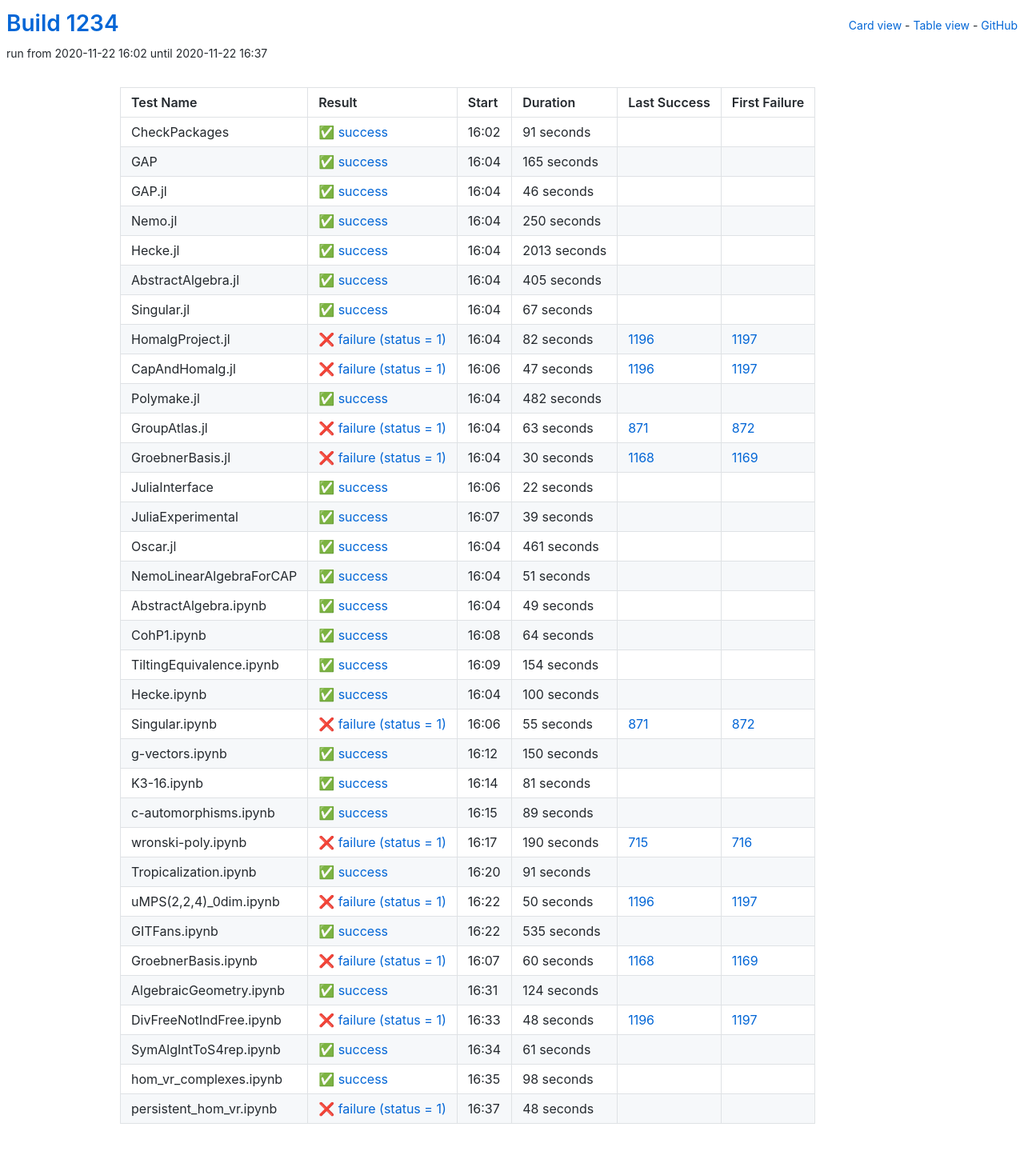
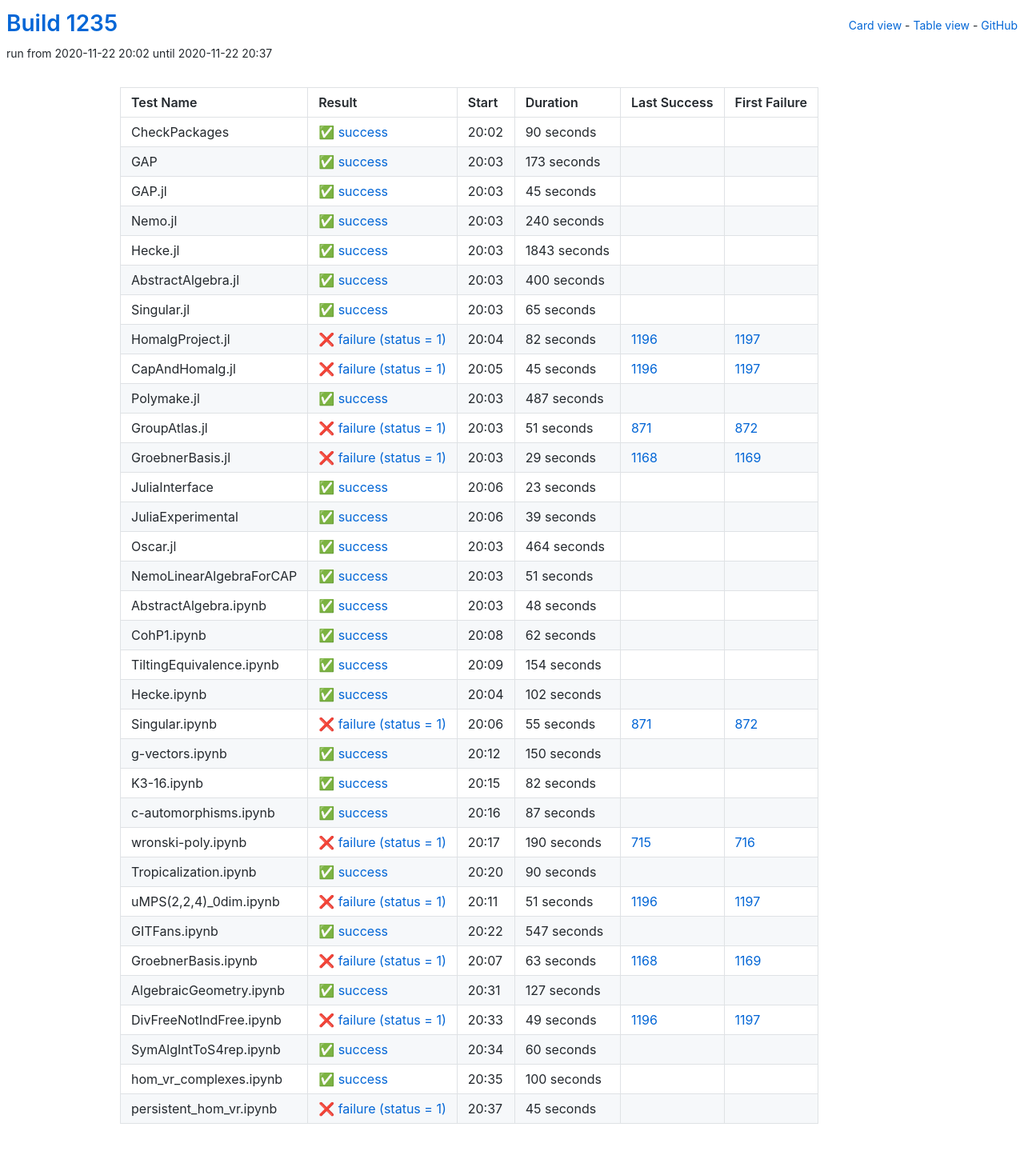
Before and after one commit to oscar-system/oscar-ci-status-stable, a Jekyll site: the page built from table.html, in a window 1280 px wide. Shown: the whole page at 80% size. Built offline with Jekyll 4.4.1, drawn with Linux system fonts in a browser that asks for light colours.

Commit message:
Build #1235

```diff
--- a/_data/ci.yml
+++ b/_data/ci.yml
@@ -1,6 +1,6 @@
 ---
-build: 1234
-build_url: https://oscarci.mathematik.uni-kl.de/job/oscar-stable/1234/
+build: 1235
+build_url: https://oscarci.mathematik.uni-kl.de/job/oscar-stable/1235/
 job: oscar-stable
 organization: oscar-system
 repo: oscar-ci-status-stable
@@ -8,92 +8,92 @@ repourl: https://github.com/oscar-system/oscar-ci-status-stable
 tests:
 - name: CheckPackages
   id: checkpackages
-  log: https://oscarci.mathematik.uni-kl.de/job/oscar-stable/1234/artifact/logs/build-1234/CheckPackages.log
-  start: 2020-11-22 16:02
+  log: https://oscarci.mathematik.uni-kl.de/job/oscar-stable/1235/artifact/logs/build-1235/CheckPackages.log
+  start: 2020-11-22 20:02
   success: true
   exitcode: 0
   status: success
-  duration: 91
+  duration: 90
   last_success: false
   last_success_url:
   first_failure: false
   first_failure_url:
 - name: GAP
   id: gap
-  log: https://oscarci.mathematik.uni-kl.de/job/oscar-stable/1234/artifact/logs/build-1234/GAP.log
-  start: 2020-11-22 16:04
+  log: https://oscarci.mathematik.uni-kl.de/job/oscar-stable/1235/artifact/logs/build-1235/GAP.log
+  start: 2020-11-22 20:03
   success: true
   exitcode: 0
   status: success
-  duration: 165
+  duration: 173
   last_success: false
   last_success_url:
   first_failure: false
   first_failure_url:
 - name: GAP.jl
   id: gap-jl
-  log: https://oscarci.mathematik.uni-kl.de/job/oscar-stable/1234/artifact/logs/build-1234/GAP.jl.log
-  start: 2020-11-22 16:04
+  log: https://oscarci.mathematik.uni-kl.de/job/oscar-stable/1235/artifact/logs/build-1235/GAP.jl.log
+  start: 2020-11-22 20:03
   success: true
   exitcode: 0
   status: success
-  duration: 46
+  duration: 45
   last_success: false
   last_success_url:
   first_failure: false
   first_failure_url:
 - name: Nemo.jl
   id: nemo-jl
-  log: https://oscarci.mathematik.uni-kl.de/job/oscar-stable/1234/artifact/logs/build-1234/Nemo.jl.log
-  start: 2020-11-22 16:04
+  log: https://oscarci.mathematik.uni-kl.de/job/oscar-stable/1235/artifact/logs/build-1235/Nemo.jl.log
+  start: 2020-11-22 20:03
   success: true
   exitcode: 0
   status: success
-  duration: 250
+  duration: 240
   last_success: false
   last_success_url:
   first_failure: false
   first_failure_url:
 - name: Hecke.jl
   id: hecke-jl
-  log: https://oscarci.mathematik.uni-kl.de/job/oscar-stable/1234/artifact/logs/build-1234/Hecke.jl.log
-  start: 2020-11-22 16:04
+  log: https://oscarci.mathematik.uni-kl.de/job/oscar-stable/1235/artifact/logs/build-1235/Hecke.jl.log
+  start: 2020-11-22 20:03
   success: true
   exitcode: 0
   status: success
-  duration: 2013
+  duration: 1843
   last_success: false
   last_success_url:
   first_failure: false
   first_failure_url:
 - name: AbstractAlgebra.jl
   id: abstractalgebra-jl
-  log: https://oscarci.mathematik.uni-kl.de/job/oscar-stable/1234/artifact/logs/build-1234/AbstractAlgebra.jl.log
-  start: 2020-11-22 16:04
+  log: https://oscarci.mathematik.uni-kl.de/job/oscar-stable/1235/artifact/logs/build-1235/AbstractAlgebra.jl.log
+  start: 2020-11-22 20:03
   success: true
   exitcode: 0
   status: success
-  duration: 405
+  duration: 400
   last_success: false
   last_success_url:
   first_failure: false
   first_failure_url:
 - name: Singular.jl
   id: singular-jl
-  log: https://oscarci.mathematik.uni-kl.de/job/oscar-stable/1234/artifact/logs/build-1234/Singular.jl.log
-  start: 2020-11-22 16:04
+  log: https://oscarci.mathematik.uni-kl.de/job/oscar-stable/1235/artifact/logs/build-1235/Singular.jl.log
+  start: 2020-11-22 20:03
   success: true
   exitcode: 0
   status: success
-  duration: 67
+  duration: 65
   last_success: false
   last_success_url:
   first_failure: false
   first_failure_url:
 - name: HomalgProject.jl
   id: homalgproject-jl
-  log: https://oscarci.mathematik.uni-kl.de/job/oscar-stable/1234/artifact/logs/build-1234/HomalgProject.jl.log
-  start: 2020-11-22 16:04
+  log: https://oscarci.mathematik.uni-kl.de/job/oscar-stable/1235/artifact/logs/build-1235/HomalgProject.jl.log
+  start: 2020-11-22 20:04
   success: false
   exitcode: 1
   status: failure
@@ -104,68 +104,68 @@ tests:
   first_failure_url: https://oscarci.mathematik.uni-kl.de/job/oscar-stable/1197/
 - name: CapAndHomalg.jl
   id: capandhomalg-jl
-  log: https://oscarci.mathematik.uni-kl.de/job/oscar-stable/1234/artifact/logs/build-1234/CapAndHomalg.jl.log
-  start: 2020-11-22 16:06
+  log: https://oscarci.mathematik.uni-kl.de/job/oscar-stable/1235/artifact/logs/build-1235/CapAndHomalg.jl.log
+  start: 2020-11-22 20:05
   success: false
   exitcode: 1
   status: failure
-  duration: 47
+  duration: 45
   last_success: 1196
   last_success_url: https://oscarci.mathematik.uni-kl.de/job/oscar-stable/1196/
   first_failure: 1197
   first_failure_url: https://oscarci.mathematik.uni-kl.de/job/oscar-stable/1197/
 - name: Polymake.jl
   id: polymake-jl
-  log: https://oscarci.mathematik.uni-kl.de/job/oscar-stable/1234/artifact/logs/build-1234/Polymake.jl.log
-  start: 2020-11-22 16:04
+  log: https://oscarci.mathematik.uni-kl.de/job/oscar-stable/1235/artifact/logs/build-1235/Polymake.jl.log
+  start: 2020-11-22 20:03
   success: true
   exitcode: 0
   status: success
-  duration: 482
+  duration: 487
   last_success: false
   last_success_url:
   first_failure: false
   first_failure_url:
 - name: GroupAtlas.jl
   id: groupatlas-jl
-  log: https://oscarci.mathematik.uni-kl.de/job/oscar-stable/1234/artifact/logs/build-1234/GroupAtlas.jl.log
-  start: 2020-11-22 16:04
+  log: https://oscarci.mathematik.uni-kl.de/job/oscar-stable/1235/artifact/logs/build-1235/GroupAtlas.jl.log
+  start: 2020-11-22 20:03
   success: false
   exitcode: 1
   status: failure
-  duration: 63
+  duration: 51
   last_success: 871
   last_success_url: https://oscarci.mathematik.uni-kl.de/job/oscar-stable/871/
   first_failure: 872
   first_failure_url: https://oscarci.mathematik.uni-kl.de/job/oscar-stable/872/
 - name: GroebnerBasis.jl
   id: groebnerbasis-jl
-  log: https://oscarci.mathematik.uni-kl.de/job/oscar-stable/1234/artifact/logs/build-1234/GroebnerBasis.jl.log
-  start: 2020-11-22 16:04
+  log: https://oscarci.mathematik.uni-kl.de/job/oscar-stable/1235/artifact/logs/build-1235/GroebnerBasis.jl.log
+  start: 2020-11-22 20:03
   success: false
   exitcode: 1
   status: failure
-  duration: 30
+  duration: 29
   last_success: 1168
   last_success_url: https://oscarci.mathematik.uni-kl.de/job/oscar-stable/1168/
   first_failure: 1169
   first_failure_url: https://oscarci.mathematik.uni-kl.de/job/oscar-stable/1169/
 - name: JuliaInterface
   id: juliainterface
-  log: https://oscarci.mathematik.uni-kl.de/job/oscar-stable/1234/artifact/logs/build-1234/JuliaInterface.log
-  start: 2020-11-22 16:06
+  log: https://oscarci.mathematik.uni-kl.de/job/oscar-stable/1235/artifact/logs/build-1235/JuliaInterface.log
+  start: 2020-11-22 20:06
   success: true
   exitcode: 0
   status: success
-  duration: 22
+  duration: 23
   last_success: false
   last_success_url:
   first_failure: false
   first_failure_url:
 - name: JuliaExperimental
   id: juliaexperimental
-  log: https://oscarci.mathematik.uni-kl.de/job/oscar-stable/1234/artifact/logs/build-1234/JuliaExperimental.log
-  start: 2020-11-22 16:07
+  log: https://oscarci.mathematik.uni-kl.de/job/oscar-stable/1235/artifact/logs/build-1235/JuliaExperimental.log
+  start: 2020-11-22 20:06
   success: true
   exitcode: 0
   status: success
@@ -176,20 +176,20 @@ tests:
   first_failure_url:
 - name: Oscar.jl
   id: oscar-jl
-  log: https://oscarci.mathematik.uni-kl.de/job/oscar-stable/1234/artifact/logs/build-1234/Oscar.jl.log
-  start: 2020-11-22 16:04
+  log: https://oscarci.mathematik.uni-kl.de/job/oscar-stable/1235/artifact/logs/build-1235/Oscar.jl.log
+  start: 2020-11-22 20:03
   success: true
   exitcode: 0
   status: success
-  duration: 461
+  duration: 464
   last_success: false
   last_success_url:
   first_failure: false
   first_failure_url:
 - name: NemoLinearAlgebraForCAP
   id: nemolinearalgebraforcap
-  log: https://oscarci.mathematik.uni-kl.de/job/oscar-stable/1234/artifact/logs/build-1234/NemoLinearAlgebraForCAP.log
-  start: 2020-11-22 16:04
+  log: https://oscarci.mathematik.uni-kl.de/job/oscar-stable/1235/artifact/logs/build-1235/NemoLinearAlgebraForCAP.log
+  start: 2020-11-22 20:03
   success: true
   exitcode: 0
   status: success
@@ -200,32 +200,32 @@ tests:
   first_failure_url:
 - name: AbstractAlgebra.ipynb
   id: abstractalgebra-ipynb
-  log: https://oscarci.mathematik.uni-kl.de/job/oscar-stable/1234/artifact/logs/build-1234/AbstractAlgebra.ipynb.log
-  start: 2020-11-22 16:04
+  log: https://oscarci.mathematik.uni-kl.de/job/oscar-stable/1235/artifact/logs/build-1235/AbstractAlgebra.ipynb.log
+  start: 2020-11-22 20:03
   success: true
   exitcode: 0
   status: success
-  duration: 49
+  duration: 48
   last_success: false
   last_success_url:
   first_failure: false
   first_failure_url:
 - name: CohP1.ipynb
   id: cohp1-ipynb
-  log: https://oscarci.mathematik.uni-kl.de/job/oscar-stable/1234/artifact/logs/build-1234/CohP1.ipynb.log
-  start: 2020-11-22 16:08
+  log: https://oscarci.mathematik.uni-kl.de/job/oscar-stable/1235/artifact/logs/build-1235/CohP1.ipynb.log
+  start: 2020-11-22 20:08
   success: true
   exitcode: 0
   status: success
-  duration: 64
+  duration: 62
   last_success: false
   last_success_url:
   first_failure: false
   first_failure_url:
 - name: TiltingEquivalence.ipynb
   id: tiltingequivalence-ipynb
-  log: https://oscarci.mathematik.uni-kl.de/job/oscar-stable/1234/artifact/logs/build-1234/TiltingEquivalence.ipynb.log
-  start: 2020-11-22 16:09
+  log: https://oscarci.mathematik.uni-kl.de/job/oscar-stable/1235/artifact/logs/build-1235/TiltingEquivalence.ipynb.log
+  start: 2020-11-22 20:09
   success: true
   exitcode: 0
   status: success
@@ -236,20 +236,20 @@ tests:
   first_failure_url:
 - name: Hecke.ipynb
   id: hecke-ipynb
-  log: https://oscarci.mathematik.uni-kl.de/job/oscar-stable/1234/artifact/logs/build-1234/Hecke.ipynb.log
-  start: 2020-11-22 16:04
+  log: https://oscarci.mathematik.uni-kl.de/job/oscar-stable/1235/artifact/logs/build-1235/Hecke.ipynb.log
+  start: 2020-11-22 20:04
   success: true
   exitcode: 0
   status: success
-  duration: 100
+  duration: 102
   last_success: false
   last_success_url:
   first_failure: false
   first_failure_url:
 - name: Singular.ipynb
   id: singular-ipynb
-  log: https://oscarci.mathematik.uni-kl.de/job/oscar-stable/1234/artifact/logs/build-1234/Singular.ipynb.log
-  start: 2020-11-22 16:06
+  log: https://oscarci.mathematik.uni-kl.de/job/oscar-stable/1235/artifact/logs/build-1235/Singular.ipynb.log
+  start: 2020-11-22 20:06
   success: false
   exitcode: 1
   status: failure
@@ -260,8 +260,8 @@ tests:
   first_failure_url: https://oscarci.mathematik.uni-kl.de/job/oscar-stable/872/
 - name: g-vectors.ipynb
   id: g-vectors-ipynb
-  log: https://oscarci.mathematik.uni-kl.de/job/oscar-stable/1234/artifact/logs/build-1234/g-vectors.ipynb.log
-  start: 2020-11-22 16:12
+  log: https://oscarci.mathematik.uni-kl.de/job/oscar-stable/1235/artifact/logs/build-1235/g-vectors.ipynb.log
+  start: 2020-11-22 20:12
   success: true
   exitcode: 0
   status: success
@@ -272,32 +272,32 @@ tests:
   first_failure_url:
 - name: K3-16.ipynb
   id: k3-16-ipynb
-  log: https://oscarci.mathematik.uni-kl.de/job/oscar-stable/1234/artifact/logs/build-1234/K3-16.ipynb.log
-  start: 2020-11-22 16:14
+  log: https://oscarci.mathematik.uni-kl.de/job/oscar-stable/1235/artifact/logs/build-1235/K3-16.ipynb.log
+  start: 2020-11-22 20:15
   success: true
   exitcode: 0
   status: success
-  duration: 81
+  duration: 82
   last_success: false
   last_success_url:
   first_failure: false
   first_failure_url:
 - name: c-automorphisms.ipynb
   id: c-automorphisms-ipynb
-  log: https://oscarci.mathematik.uni-kl.de/job/oscar-stable/1234/artifact/logs/build-1234/c-automorphisms.ipynb.log
-  start: 2020-11-22 16:15
+  log: https://oscarci.mathematik.uni-kl.de/job/oscar-stable/1235/artifact/logs/build-1235/c-automorphisms.ipynb.log
+  start: 2020-11-22 20:16
   success: true
   exitcode: 0
   status: success
-  duration: 89
+  duration: 87
   last_success: false
   last_success_url:
   first_failure: false
   first_failure_url:
 - name: wronski-poly.ipynb
   id: wronski-poly-ipynb
-  log: https://oscarci.mathematik.uni-kl.de/job/oscar-stable/1234/artifact/logs/build-1234/wronski-poly.ipynb.log
-  start: 2020-11-22 16:17
+  log: https://oscarci.mathematik.uni-kl.de/job/oscar-stable/1235/artifact/logs/build-1235/wronski-poly.ipynb.log
+  start: 2020-11-22 20:17
   success: false
   exitcode: 1
   status: failure
@@ -308,108 +308,108 @@ tests:
   first_failure_url: https://oscarci.mathematik.uni-kl.de/job/oscar-stable/716/
 - name: Tropicalization.ipynb
   id: tropicalization-ipynb
-  log: https://oscarci.mathematik.uni-kl.de/job/oscar-stable/1234/artifact/logs/build-1234/Tropicalization.ipynb.log
-  start: 2020-11-22 16:20
+  log: https://oscarci.mathematik.uni-kl.de/job/oscar-stable/1235/artifact/logs/build-1235/Tropicalization.ipynb.log
+  start: 2020-11-22 20:20
   success: true
   exitcode: 0
   status: success
-  duration: 91
+  duration: 90
   last_success: false
   last_success_url:
   first_failure: false
   first_failure_url:
 - name: uMPS(2,2,4)_0dim.ipynb
   id: umps-2-2-4-0dim-ipynb
-  log: https://oscarci.mathematik.uni-kl.de/job/oscar-stable/1234/artifact/logs/build-1234/uMPS-2-2-4-_0dim.ipynb.log
-  start: 2020-11-22 16:22
+  log: https://oscarci.mathematik.uni-kl.de/job/oscar-stable/1235/artifact/logs/build-1235/uMPS-2-2-4-_0dim.ipynb.log
+  start: 2020-11-22 20:11
   success: false
   exitcode: 1
   status: failure
-  duration: 50
+  duration: 51
   last_success: 1196
   last_success_url: https://oscarci.mathematik.uni-kl.de/job/oscar-stable/1196/
   first_failure: 1197
   first_failure_url: https://oscarci.mathematik.uni-kl.de/job/oscar-stable/1197/
 - name: GITFans.ipynb
   id: gitfans-ipynb
-  log: https://oscarci.mathematik.uni-kl.de/job/oscar-stable/1234/artifact/logs/build-1234/GITFans.ipynb.log
-  start: 2020-11-22 16:22
+  log: https://oscarci.mathematik.uni-kl.de/job/oscar-stable/1235/artifact/logs/build-1235/GITFans.ipynb.log
+  start: 2020-11-22 20:22
   success: true
   exitcode: 0
   status: success
-  duration: 535
+  duration: 547
   last_success: false
   last_success_url:
   first_failure: false
   first_failure_url:
 - name: GroebnerBasis.ipynb
   id: groebnerbasis-ipynb
-  log: https://oscarci.mathematik.uni-kl.de/job/oscar-stable/1234/artifact/logs/build-1234/GroebnerBasis.ipynb.log
-  start: 2020-11-22 16:07
+  log: https://oscarci.mathematik.uni-kl.de/job/oscar-stable/1235/artifact/logs/build-1235/GroebnerBasis.ipynb.log
+  start: 2020-11-22 20:07
   success: false
   exitcode: 1
   status: failure
-  duration: 60
+  duration: 63
   last_success: 1168
   last_success_url: https://oscarci.mathematik.uni-kl.de/job/oscar-stable/1168/
   first_failure: 1169
   first_failure_url: https://oscarci.mathematik.uni-kl.de/job/oscar-stable/1169/
 - name: AlgebraicGeometry.ipynb
   id: algebraicgeometry-ipynb
-  log: https://oscarci.mathematik.uni-kl.de/job/oscar-stable/1234/artifact/logs/build-1234/AlgebraicGeometry.ipynb.log
-  start: 2020-11-22 16:31
+  log: https://oscarci.mathematik.uni-kl.de/job/oscar-stable/1235/artifact/logs/build-1235/AlgebraicGeometry.ipynb.log
+  start: 2020-11-22 20:31
   success: true
   exitcode: 0
   status: success
-  duration: 124
+  duration: 127
   last_success: false
   last_success_url:
   first_failure: false
   first_failure_url:
 - name: DivFreeNotIndFree.ipynb
   id: divfreenotindfree-ipynb
-  log: https://oscarci.mathematik.uni-kl.de/job/oscar-stable/1234/artifact/logs/build-1234/DivFreeNotIndFree.ipynb.log
-  start: 2020-11-22 16:33
+  log: https://oscarci.mathematik.uni-kl.de/job/oscar-stable/1235/artifact/logs/build-1235/DivFreeNotIndFree.ipynb.log
+  start: 2020-11-22 20:33
   success: false
   exitcode: 1
   status: failure
-  duration: 48
+  duration: 49
   last_success: 1196
   last_success_url: https://oscarci.mathematik.uni-kl.de/job/oscar-stable/1196/
   first_failure: 1197
   first_failure_url: https://oscarci.mathematik.uni-kl.de/job/oscar-stable/1197/
 - name: SymAlgIntToS4rep.ipynb
   id: symalginttos4rep-ipynb
-  log: https://oscarci.mathematik.uni-kl.de/job/oscar-stable/1234/artifact/logs/build-1234/SymAlgIntToS4rep.ipynb.log
-  start: 2020-11-22 16:34
+  log: https://oscarci.mathematik.uni-kl.de/job/oscar-stable/1235/artifact/logs/build-1235/SymAlgIntToS4rep.ipynb.log
+  start: 2020-11-22 20:34
   success: true
   exitcode: 0
   status: success
-  duration: 61
+  duration: 60
   last_success: false
   last_success_url:
   first_failure: false
   first_failure_url:
 - name: hom_vr_complexes.ipynb
   id: hom-vr-complexes-ipynb
-  log: https://oscarci.mathematik.uni-kl.de/job/oscar-stable/1234/artifact/logs/build-1234/hom_vr_complexes.ipynb.log
-  start: 2020-11-22 16:35
+  log: https://oscarci.mathematik.uni-kl.de/job/oscar-stable/1235/artifact/logs/build-1235/hom_vr_complexes.ipynb.log
+  start: 2020-11-22 20:35
   success: true
   exitcode: 0
   status: success
-  duration: 98
+  duration: 100
   last_success: false
   last_success_url:
   first_failure: false
   first_failure_url:
 - name: persistent_hom_vr.ipynb
   id: persistent-hom-vr-ipynb
-  log: https://oscarci.mathematik.uni-kl.de/job/oscar-stable/1234/artifact/logs/build-1234/persistent_hom_vr.ipynb.log
-  start: 2020-11-22 16:37
+  log: https://oscarci.mathematik.uni-kl.de/job/oscar-stable/1235/artifact/logs/build-1235/persistent_hom_vr.ipynb.log
+  start: 2020-11-22 20:37
   success: false
   exitcode: 1
   status: failure
-  duration: 48
+  duration: 45
   last_success: false
   last_success_url:
   first_failure: false
```
Also changed, not shown: README.md.
